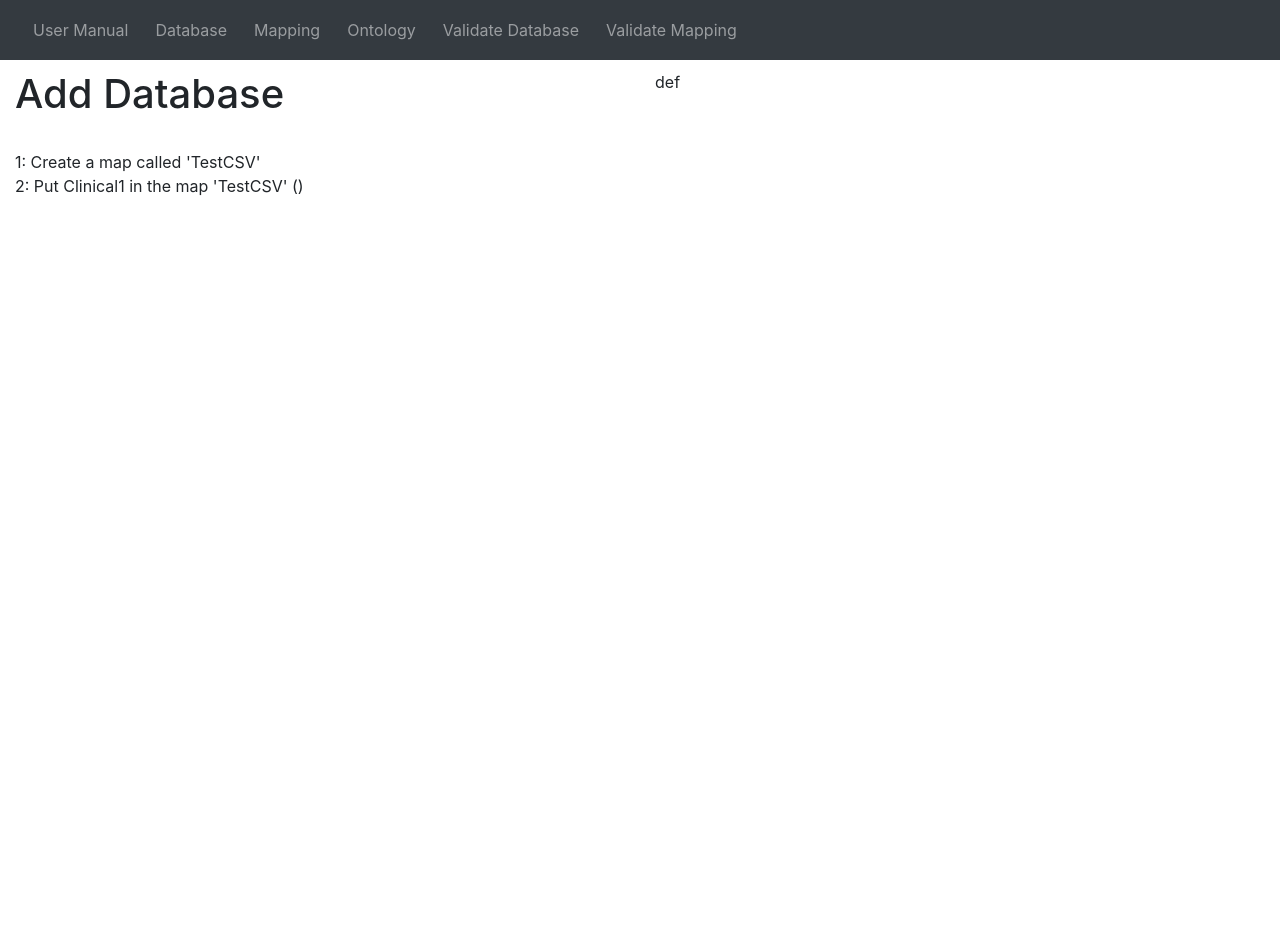
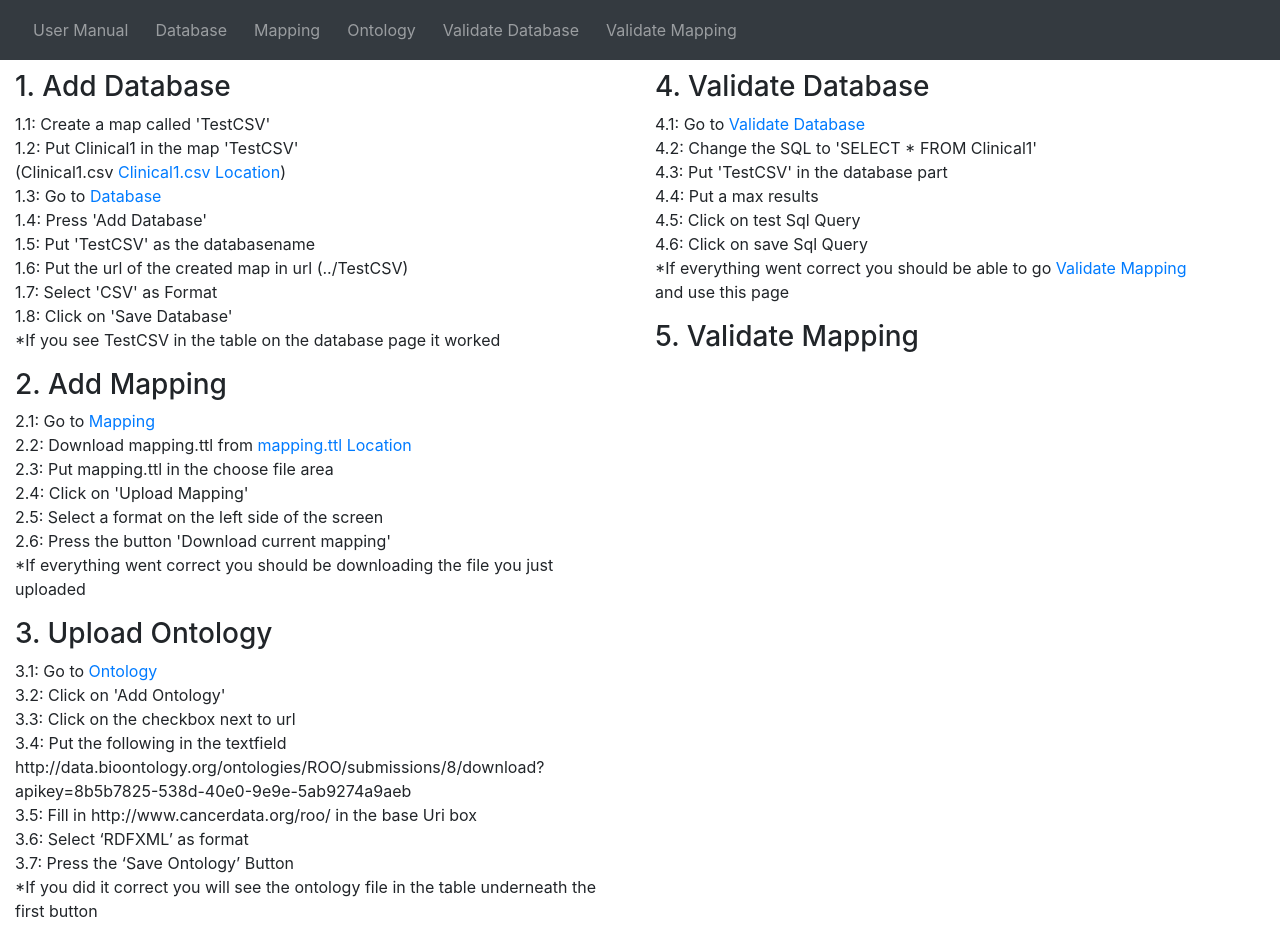
Before and after one commit to MaastrichtU-CDS/fairsights_fairifier-frontend, an Angular app: page /user-manual in a window 1280 px wide. Before the commit the page ends 800 px from the top, so only its background shows below. Built offline with nearby package versions, Linux system fonts and the light colour scheme; no server answers.

Commit message:
User manual text added

```diff
--- a/src/app/user-manual/user-manual.component.html
+++ b/src/app/user-manual/user-manual.component.html
@@ -1,17 +1,94 @@
 <div class="container-fluid" style="margin-top: 70px;">
     <div class="row justify-content-around h-100">
         <div class="col-6">
-            <h1>Add Database</h1>
-            <br>
+            <h3>1. Add Database</h3>
             <p>
-                1: Create a map called 'TestCSV'
+                1.1: Create a map called 'TestCSV'
                 <br>
-                2: Put Clinical1 in the map 'TestCSV' ()
+                1.2: Put Clinical1 in the map 'TestCSV'
+                <br>
+                 (Clinical1.csv <a href="https://github.com/maastroclinic/DataFAIRifier/blob/master/notebooks">Clinical1.csv Location</a>)
+                 <br>
+                 1.3: Go to <a routerLink="/database">Database</a>
+                 <br>
+                 1.4: Press 'Add Database'
+                 <br>
+                1.5: Put 'TestCSV' as the databasename
+                <br>
+                1.6: Put the url of the created map in url (../TestCSV)
+                <br>
+                1.7: Select 'CSV' as Format
+                <br>
+                1.8: Click on 'Save Database'
+                <br>
+                *If you see TestCSV in the table on the database page it worked
+            </p>
+
+            <h3>2. Add Mapping</h3>
+            <p>
+                2.1: Go to <a routerLink="/mapping">Mapping</a>
+                <br>
+                2.2: Download mapping.ttl from  <a href="https://github.com/maastroclinic/DataFAIRifier/blob/master/notebooks">mapping.ttl Location</a>
+                <br>
+                2.3: Put mapping.ttl in the choose file area
+                <br>
+                2.4: Click on 'Upload Mapping'
+                <br>
+                2.5: Select a format on the left side of the screen
+                <br>
+                2.6: Press the button 'Download current mapping'
+                <br>
+                *If everything went correct you should be downloading the file you just uploaded
+            </p>
+
+            <h3>3. Upload Ontology</h3>
+            <p>
+                3.1:  Go to <a routerLink="/ontology">Ontology</a>
+                <br>
+                3.2: Click on 'Add Ontology'
+                <br>
+                3.3: Click on the checkbox next to url
+                <br>
+                3.4: Put the following in the textfield
+                <br>
+                http://data.bioontology.org/ontologies/ROO/submissions/8/download?apikey=8b5b7825-538d-40e0-9e9e-5ab9274a9aeb
+                <br>
+                3.5: Fill in http://www.cancerdata.org/roo/ in the base Uri box
+                <br>
+                3.6: Select ‘RDFXML’ as format
+                <br>
+                3.7: Press the ‘Save Ontology’ Button
+                <br>
+                *If you did it correct you will see the ontology file in the table underneath the first button
             </p>
         </div>
 
         <div class="col-6">
-            def
+            <h3>4. Validate Database</h3>
+            <p>
+                4.1: Go to <a routerLink="/validate">Validate Database</a>
+                <br>
+                4.2: Change the SQL to 'SELECT * FROM Clinical1'
+                <br>
+                4.3: Put 'TestCSV' in the database part
+                <br>
+                4.4: Put a max results
+                <br>
+                4.5: Click on test Sql Query
+                <br>
+                4.6: Click on save Sql Query
+                <br>
+                *If everything went correct you should be able to go <a routerLink="/edit">Validate Mapping</a>
+                <br>
+                and use this page
+            </p>
+
+            <h3>5. Validate Mapping</h3>
+            <p>
+
+            </p>
+
         </div>
+
     </div>
 </div>
```
